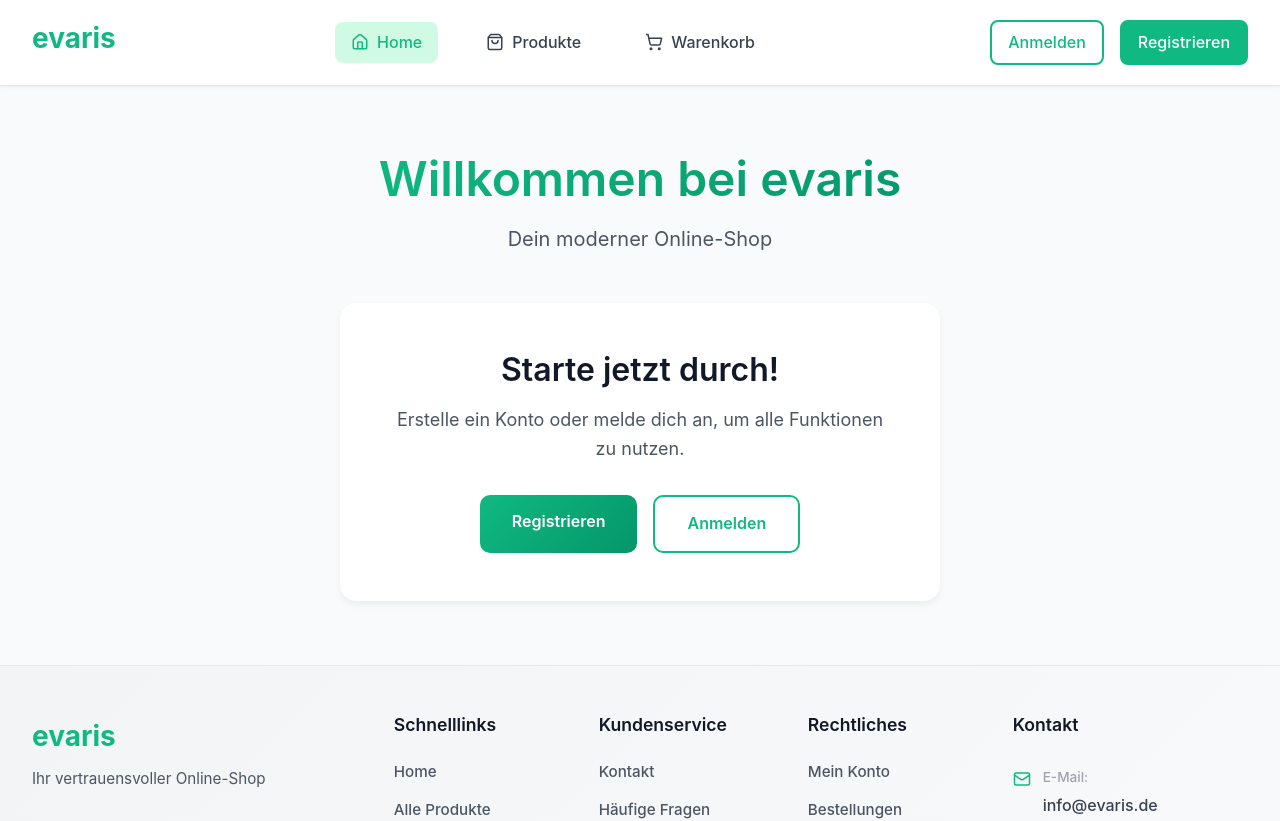
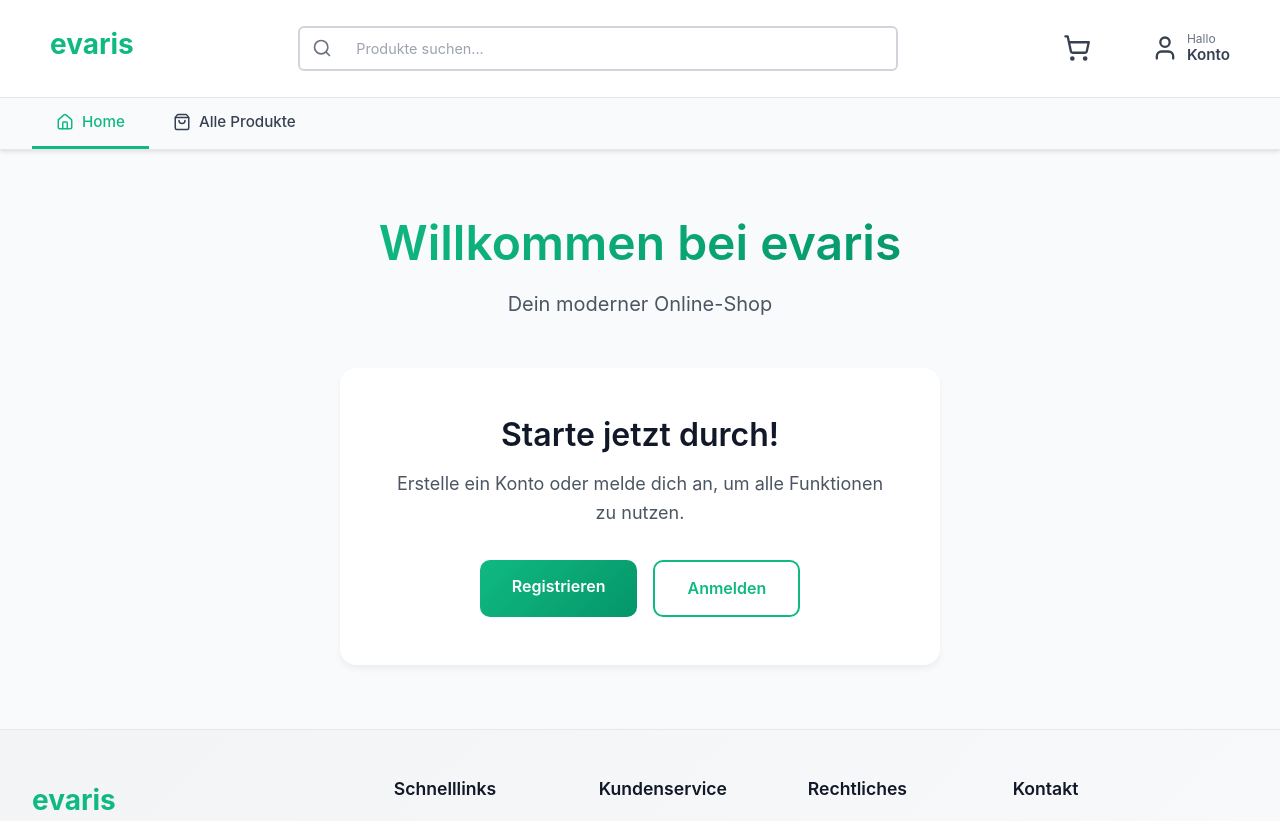
Before and after one commit to Ta1to/webshop, a Vue app: page / in a window 1280 px wide. Shown: the top 821 px of the page. Built offline with nearby package versions, Linux system fonts and the light colour scheme; no server answers.

Commit message:
WEBS-0007: Refactor AppHeader component: enhance layout with top bar, search functionality, and responsive navigation tabs

```diff
--- a/src/components/AppHeader.vue
+++ b/src/components/AppHeader.vue
@@ -1,13 +1,28 @@
 <template>
-  <!-- Modular header component with full width and responsive design -->
+  <!-- Modern header with top bar and navigation tabs -->
   <header class="app-header">
-    <nav class="navbar">
-      <div class="nav-container">
+    <!-- Top Bar -->
+    <div class="top-bar">
+      <div class="top-bar-container">
         <!-- Brand/Logo -->
         <div class="nav-brand">
           <router-link to="/" class="brand-link">
             <span class="brand-text">evaris</span>
           </router-link>
+        </div>
+
+        <!-- Search Bar -->
+        <div class="search-container">
+          <div class="search-bar">
+            <Search class="search-icon" :size="20" />
+            <input
+              type="text"
+              v-model="searchQuery"
+              @input="handleSearch"
+              placeholder="Produkte suchen..."
+              class="search-input"
+            />
+          </div>
         </div>
 
         <!-- Mobile Menu Toggle -->
@@ -22,45 +37,29 @@
           <span class="hamburger-line"></span>
         </button>
 
-        <!-- Navigation Links -->
-        <div class="nav-links" :class="{ active: isMobileMenuOpen }">
+        <!-- Right Side Actions -->
+        <div class="top-actions" :class="{ active: isMobileMenuOpen }">
+          <!-- Cart Icon -->
           <router-link
-            to="/"
-            class="nav-link"
+            to="/cart"
+            class="cart-link"
             @click="closeMobileMenu"
           >
-            <Home class="nav-icon" :size="18" />
-            Home
+            <ShoppingCart class="cart-icon" :size="28" />
+            <span v-if="cartItemCount > 0" class="cart-badge">{{ cartItemCount }}</span>
           </router-link>
 
-          <router-link
-            to="/products"
-            class="nav-link"
-            @click="closeMobileMenu"
-          >
-            <ShoppingBag class="nav-icon" :size="18" />
-            Produkte
-          </router-link>
-
-          <router-link
-            to="/cart"
-            class="nav-link cart-link"
-            @click="closeMobileMenu"
-          >
-            <ShoppingCart class="nav-icon" :size="18" />
-            Warenkorb
-            <span v-if="cartItemCount > 0" class="cart-badge">{{ cartItemCount }}</span>
-          </router-link>
-        </div>
-
-        <!-- User Actions -->
-        <div class="user-actions" :class="{ active: isMobileMenuOpen }">
-          <div v-if="currentUser" class="user-menu">
+          <!-- User Profile -->
+          <div class="user-menu">
             <div class="user-info">
-              <User class="user-avatar" :size="20" />
+              <User class="user-avatar" :size="28" />
+              <div class="user-text">
+                <span class="user-greeting">Hallo</span>
                 <span class="user-name">{{ getUserDisplayName }}</span>
               </div>
+            </div>
             <div class="user-dropdown">
+              <template v-if="currentUser">
                 <router-link to="/profile" class="dropdown-item" @click="closeMobileMenu">
                   <User class="dropdown-icon" :size="16" />
                   Profil
@@ -73,18 +72,41 @@
                   <LogOut class="dropdown-icon" :size="16" />
                   Abmelden
                 </button>
+              </template>
+              <template v-else>
+                <router-link to="/login" class="dropdown-item" @click="closeMobileMenu">
+                  Anmelden
+                </router-link>
+                <router-link to="/register" class="dropdown-item" @click="closeMobileMenu">
+                  Registrieren
+                </router-link>
+              </template>
+            </div>
+          </div>
+        </div>
       </div>
     </div>
 
-          <div v-else class="auth-buttons">
-            <router-link to="/login" class="auth-button login-btn" @click="closeMobileMenu">
-              Anmelden
+    <!-- Navigation Tabs -->
+    <nav class="nav-tabs" :class="{ active: isMobileMenuOpen }">
+      <div class="nav-tabs-container">
+        <router-link
+          to="/"
+          class="nav-tab"
+          @click="closeMobileMenu"
+        >
+          <Home class="nav-icon" :size="18" />
+          Home
         </router-link>
-            <router-link to="/register" class="auth-button register-btn" @click="closeMobileMenu">
-              Registrieren
+
+        <router-link
+          to="/products"
+          class="nav-tab"
+          @click="closeMobileMenu"
+        >
+          <ShoppingBag class="nav-icon" :size="18" />
+          Alle Produkte
         </router-link>
-          </div>
-        </div>
       </div>
     </nav>
   </header>
@@ -93,7 +115,7 @@
 <script>
 import { ref, computed } from 'vue'
 import { useRouter } from 'vue-router'
-import { Home, ShoppingBag, ShoppingCart, User, Package, LogOut } from 'lucide-vue-next'
+import { Home, ShoppingBag, ShoppingCart, User, Package, LogOut, Search } from 'lucide-vue-next'
 
 export default {
   name: 'AppHeader',
@@ -103,7 +125,8 @@ export default {
     ShoppingCart,
     User,
     Package,
-    LogOut
+    LogOut,
+    Search
   },
   props: {
     currentUser: {
@@ -115,14 +138,15 @@ export default {
       default: 0
     }
   },
-  emits: ['logout'],
+  emits: ['logout', 'search'],
   setup(props, { emit }) {
     const router = useRouter()
     const isMobileMenuOpen = ref(false)
+    const searchQuery = ref('')
 
     const getUserDisplayName = computed(() => {
-      if (!props.currentUser) return ''
-      return props.currentUser.displayName || props.currentUser.email?.split('@')[0] || 'Benutzer'
+      if (!props.currentUser) return 'Konto'
+      return props.currentUser.displayName || props.currentUser.email?.split('@')[0] || 'Konto'
     })
 
     const toggleMobileMenu = () => {
@@ -138,12 +162,18 @@ export default {
       emit('logout')
     }
 
+    const handleSearch = () => {
+      emit('search', searchQuery.value)
+    }
+
     return {
       isMobileMenuOpen,
+      searchQuery,
       getUserDisplayName,
       toggleMobileMenu,
       closeMobileMenu,
-      handleLogout
+      handleLogout,
+      handleSearch
     }
   }
 }
@@ -155,24 +185,26 @@ export default {
   top: 0;
   z-index: 1000;
   background-color: var(--white);
-  border-bottom: 1px solid var(--gray-200);
-  box-shadow: 0 1px 3px rgba(0, 0, 0, 0.05);
   width: 100vw;
   margin-left: calc(-50vw + 50%);
+  box-shadow: 0 2px 4px rgba(0, 0, 0, 0.1);
 }
 
-.navbar {
+/* Top Bar */
+.top-bar {
   background-color: var(--white);
+  padding: 0.75rem 0;
+  border-bottom: 1px solid var(--gray-200);
 }
 
-.nav-container {
+.top-bar-container {
   max-width: 1280px;
   margin: 0 auto;
-  padding: 1rem 2rem;
+  padding: 0 2rem;
   display: flex;
   justify-content: space-between;
   align-items: center;
-  position: relative;
+  gap: 2rem;
 }
 
 /* Brand */
@@ -184,18 +216,67 @@ export default {
   text-decoration: none;
   display: flex;
   align-items: center;
-  gap: 0.5rem;
+  padding: 0.5rem 1rem;
+  border: 2px solid transparent;
+  border-radius: 8px;
+  transition: all 0.3s ease;
+}
+
+.brand-link:hover {
+  border-color: var(--primary-green);
 }
 
 .brand-text {
   font-size: 1.75rem;
   font-weight: 700;
   color: var(--primary-green);
-  transition: color 0.3s ease;
 }
 
-.brand-link:hover .brand-text {
-  color: var(--primary-green-dark);
+/* Search Container */
+.search-container {
+  flex: 1;
+  max-width: 600px;
+}
+
+.search-bar {
+  display: flex;
+  align-items: center;
+  background-color: var(--white);
+  border: 2px solid var(--gray-300);
+  border-radius: 6px;
+  padding: 0 0.75rem;
+  transition: all 0.3s ease;
+}
+
+.search-bar:focus-within {
+  border-color: var(--primary-green);
+  box-shadow: 0 0 0 3px var(--primary-green-lighter);
+}
+
+.search-icon {
+  color: var(--gray-500);
+  margin-right: 0.5rem;
+  flex-shrink: 0;
+}
+
+.search-input {
+  flex: 1;
+  border: none;
+  outline: none;
+  font-size: 0.9rem;
+  color: var(--gray-700);
+  background: transparent;
+  box-shadow: none;
+}
+
+.search-input:focus {
+  outline: none;
+  border: none;
+  box-shadow: none;
+}
+
+.search-input::placeholder {
+  color: var(--gray-400);
 }
 
 /* Mobile Menu Toggle */
@@ -233,72 +314,55 @@ export default {
   transform: rotate(45deg) translate(-5px, -6px);
 }
 
-/* Navigation Links */
-.nav-links {
+/* Top Actions */
+.top-actions {
   display: flex;
   align-items: center;
-  gap: 2rem;
-  flex: 1;
-  justify-content: center;
+  gap: 1.5rem;
 }
 
-.nav-link {
+/* Cart Link */
+.cart-link {
+  position: relative;
   display: flex;
   align-items: center;
-  gap: 0.5rem;
+  padding: 0.5rem 1rem;
+  border: 2px solid transparent;
+  border-radius: 8px;
   color: var(--gray-700);
   text-decoration: none;
-  font-weight: 500;
-  padding: 0.5rem 1rem;
-  border-radius: 8px;
   transition: all 0.3s ease;
-  position: relative;
 }
 
-.nav-link:hover {
+.cart-link:hover {
+  border-color: var(--primary-green);
+  background-color: var(--primary-green-lighter);
   color: var(--primary-green);
-  background-color: var(--primary-green-lighter);
 }
 
-.nav-link.router-link-active {
-  color: var(--primary-green);
-  background-color: var(--primary-green-lighter);
-}
-
-.nav-icon {
+.cart-icon {
   display: flex;
   align-items: center;
 }
 
-.cart-link {
-  position: relative;
-}
-
 .cart-badge {
   position: absolute;
-  top: -8px;
-  right: -8px;
+  top: 0;
+  right: 0;
   background-color: var(--error);
   color: var(--white);
   border-radius: 50%;
   width: 20px;
   height: 20px;
   font-size: 0.75rem;
-  font-weight: 600;
+  font-weight: 700;
   display: flex;
   align-items: center;
   justify-content: center;
   min-width: 20px;
 }
 
-/* User Actions */
-.user-actions {
-  display: flex;
-  align-items: center;
-  gap: 1rem;
-  flex-shrink: 0;
-}
-
+/* User Menu */
 .user-menu {
   position: relative;
   display: flex;
@@ -310,24 +374,47 @@ export default {
   align-items: center;
   gap: 0.5rem;
   padding: 0.5rem 1rem;
+  border: 2px solid transparent;
   border-radius: 8px;
   cursor: pointer;
-  transition: background-color 0.3s ease;
+  transition: all 0.3s ease;
 }
 
 .user-info:hover {
-  background-color: var(--gray-100);
+  border-color: var(--primary-green);
+  background-color: var(--primary-green-lighter);
 }
 
 .user-avatar {
   display: flex;
   align-items: center;
+  color: var(--gray-700);
+}
+
+.user-info:hover .user-avatar {
+  color: var(--primary-green);
+}
+
+.user-text {
+  display: flex;
+  flex-direction: column;
+  align-items: flex-start;
+  line-height: 1.2;
+}
+
+.user-greeting {
+  font-size: 0.75rem;
+  color: var(--gray-500);
 }
 
 .user-name {
+  font-size: 0.95rem;
   color: var(--gray-700);
-  font-weight: 500;
-  font-size: 0.95rem;
+  font-weight: 600;
+}
+
+.user-info:hover .user-name {
+  color: var(--primary-green);
 }
 
 .user-dropdown {
@@ -337,13 +424,14 @@ export default {
   background-color: var(--white);
   border: 1px solid var(--gray-200);
   border-radius: 8px;
-  box-shadow: 0 4px 6px rgba(0, 0, 0, 0.1);
+  box-shadow: 0 4px 12px rgba(0, 0, 0, 0.15);
   min-width: 200px;
   opacity: 0;
   visibility: hidden;
-  transform: translateY(-10px);
+  transform: translateY(10px);
   transition: all 0.3s ease;
   z-index: 1000;
+  margin-top: 0.5rem;
 }
 
 .user-menu:hover .user-dropdown {
@@ -359,16 +447,18 @@ export default {
   padding: 0.75rem 1rem;
   color: var(--gray-700);
   text-decoration: none;
-  transition: background-color 0.3s ease;
+  transition: all 0.3s ease;
   border: none;
   background: none;
   width: 100%;
   text-align: left;
   font-size: 0.95rem;
+  cursor: pointer;
 }
 
 .dropdown-item:hover {
-  background-color: var(--gray-100);
+  background-color: var(--primary-green-lighter);
+  color: var(--primary-green);
 }
 
 .dropdown-item:first-child {
@@ -381,7 +471,6 @@ export default {
 
 .logout-item {
   color: var(--error);
-  cursor: pointer;
 }
 
 .logout-item:hover {
@@ -393,41 +482,48 @@ export default {
   align-items: center;
 }
 
-/* Auth Buttons */
-.auth-buttons {
+/* Navigation Tabs */
+.nav-tabs {
+  background-color: var(--gray-50);
+  border-bottom: 1px solid var(--gray-200);
+}
+
+.nav-tabs-container {
+  max-width: 1280px;
+  margin: 0 auto;
+  padding: 0 2rem;
   display: flex;
   align-items: center;
-  gap: 1rem;
+  gap: 0;
 }
 
-.auth-button {
-  padding: 0.5rem 1rem;
-  border-radius: 8px;
+.nav-tab {
+  display: flex;
+  align-items: center;
+  gap: 0.5rem;
+  color: var(--gray-700);
   text-decoration: none;
+  font-size: 0.95rem;
   font-weight: 500;
+  padding: 0.75rem 1.5rem;
+  border-bottom: 3px solid transparent;
   transition: all 0.3s ease;
-  border: 2px solid transparent;
+  white-space: nowrap;
 }
 
-.login-btn {
+.nav-tab:hover {
   color: var(--primary-green);
-  border-color: var(--primary-green);
+  background-color: var(--primary-green-lighter);
 }
 
-.login-btn:hover {
-  background-color: var(--primary-green);
-  color: var(--white);
+.nav-tab.router-link-active {
+  color: var(--primary-green);
+  border-bottom-color: var(--primary-green);
 }
 
-.register-btn {
-  background-color: var(--primary-green);
-  color: var(--white);
-  border-color: var(--primary-green);
-}
-
-.register-btn:hover {
-  background-color: var(--primary-green-dark);
-  border-color: var(--primary-green-dark);
+.nav-icon {
+  display: flex;
+  align-items: center;
 }
 
 /* Mobile Styles */
@@ -436,53 +532,46 @@ export default {
     display: flex;
   }
 
-  .nav-links,
-  .user-actions {
-    position: absolute;
-    top: 100%;
+  .top-bar-container {
+    padding: 0.5rem 1rem;
+  }
+
+  .search-container {
+    order: 4;
+    width: 100%;
+    max-width: 100%;
+    margin-top: 1rem;
+  }
+
+  .top-actions {
+    position: fixed;
+    top: 70px;
     left: 0;
     right: 0;
     background-color: var(--white);
-    border-top: 1px solid var(--gray-200);
     flex-direction: column;
     padding: 1rem;
-    transform: translateY(-100%);
+    transform: translateX(100%);
     opacity: 0;
     visibility: hidden;
     transition: all 0.3s ease;
+    border-top: 1px solid var(--gray-200);
+    gap: 0;
+    box-shadow: 0 4px 6px rgba(0, 0, 0, 0.1);
   }
 
-  .nav-links.active,
-  .user-actions.active {
-    transform: translateY(0);
+  .top-actions.active {
+    transform: translateX(0);
     opacity: 1;
     visibility: visible;
   }
 
-  .nav-links {
-    gap: 0.5rem;
-    border-bottom: 1px solid var(--gray-200);
-    margin-bottom: 1rem;
-  }
-
-  .nav-link {
+  .cart-link,
+  .user-info {
     width: 100%;
     justify-content: flex-start;
-    padding: 1rem;
-  }
-
-  .user-actions {
-    gap: 0.5rem;
-  }
-
-  .user-menu {
-    width: 100%;
-  }
-
-  .user-info {
-    width: 100%;
-    justify-content: center;
-    padding: 1rem;
+    border: none;
+    border-bottom: 1px solid var(--gray-200);
   }
 
   .user-dropdown {
@@ -491,32 +580,47 @@ export default {
     visibility: visible;
     transform: none;
     box-shadow: none;
-    border: 1px solid var(--gray-200);
-    border-radius: 8px;
-    margin-top: 0.5rem;
+    border: none;
+    border-radius: 0;
+    margin-top: 0;
   }
 
-  .auth-buttons {
-    width: 100%;
-    flex-direction: column;
+  .dropdown-item {
+    border-bottom: 1px solid var(--gray-200);
   }
 
-  .auth-button {
-    width: 100%;
-    text-align: center;
-    padding: 1rem;
+  .nav-tabs {
+    transform: translateX(100%);
+    opacity: 0;
+    visibility: hidden;
+    transition: all 0.3s ease;
   }
 
-  .user-name {
+  .nav-tabs.active {
+    transform: translateX(0);
+    opacity: 1;
+    visibility: visible;
+  }
+
+  .nav-tabs-container {
+    flex-direction: column;
+    padding: 0;
+    gap: 0;
+  }
+
+  .nav-tab {
+    width: 100%;
+    justify-content: flex-start;
+    border: none;
+    border-bottom: 1px solid var(--gray-200);
+  }
+
+  .user-text {
     display: none;
   }
 }
 
 @media (max-width: 480px) {
-  .nav-container {
-    padding: 1rem;
-  }
-
   .brand-text {
     font-size: 1.5rem;
   }
```
Lines whose indentation alone changed are shown as unchanged.
